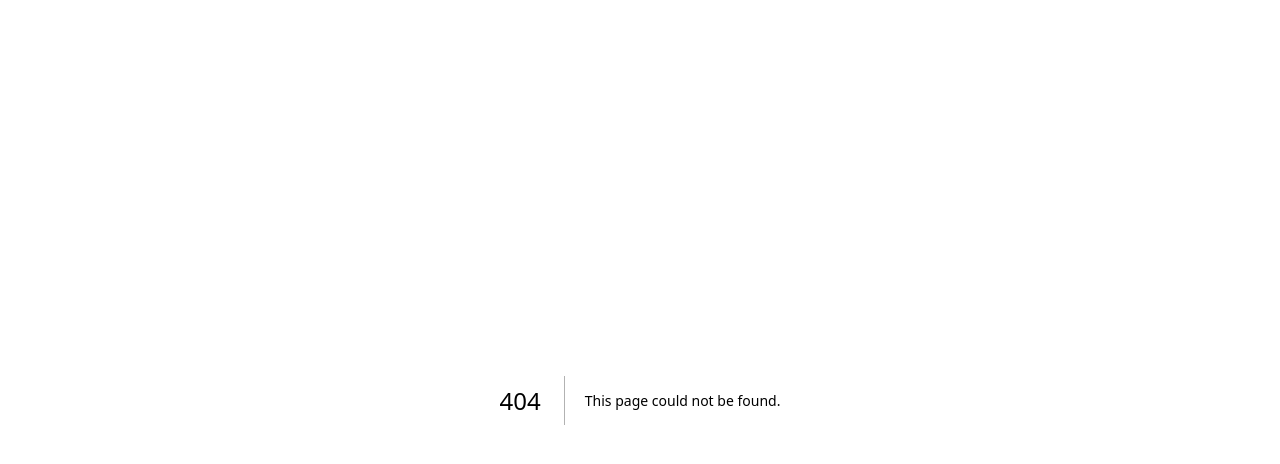
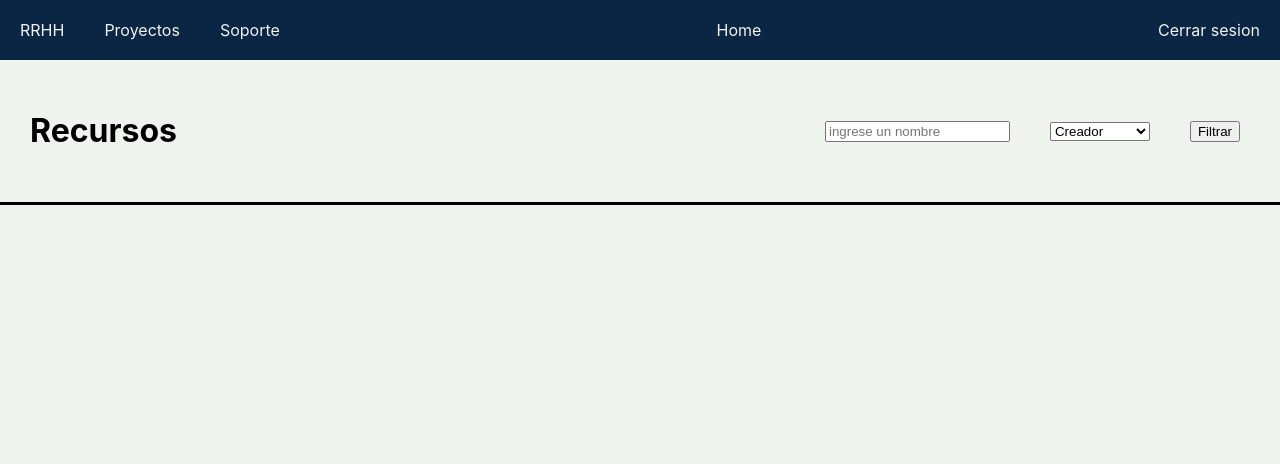
Before and after one commit to BrunoPasca/tribu_2_2022_2c, a Next.js app: page /moduloRecursos/landingRecursos in a window 1280 px wide. Before the commit this address had no page. Shown: the top 464 px of the page. Built offline with nearby package versions, Linux system fonts and the light colour scheme.

Commit message:
adds landing for rrhh modul

```diff
--- a/pages/header.tsx
+++ b/pages/header.tsx
@@ -2,10 +2,10 @@ import styles from '../styles/header.module.css'
 
 export default function Header() {
 
-    return(
+    return (
         <header className={styles.header}>
             <div className={styles.headerIzq}>
-            <a><div>RRHH</div></a>
+                <a href="/moduloRecursos/landingRecursos"><div>RRHH</div></a>
                 <a><div>Proyectos</div></a>
                 <a href="/moduloSoporte/soporte"><div>Soporte</div></a>
             </div>
--- a/pages/index.tsx
+++ b/pages/index.tsx
@@ -27,7 +27,7 @@ export default function Home() {
             </div>
           </a>
 
-          <a href="" className={styles.card}>
+          <a href="/moduloRecursos/landingRecursos" className={styles.card}>
             <h2>Recursos Humanos</h2>
             <ul>
               <li>Manejo de Recursos Humanos</li>
--- /dev/null
+++ b/pages/moduloRecursos/landingRecursos.tsx
@@ -0,0 +1,39 @@
+import styles from '../../styles/soporte.module.css'
+import Header from '../header';
+import Head_ from '../head';
+
+
+export default function LandingRecurso() {
+
+    return (<div className={styles.container}>
+
+        <Head_ nombre='Recursos'></Head_>
+
+        <Header></Header>
+
+        <div className={styles.navbar}>
+            <div className={styles.navbarIzq}>
+                <h1>Recursos</h1>
+            </div>
+            <div className={styles.navbarDer}>
+                <input placeholder='ingrese un nombre'></input>
+                <select>
+                    <option>Creador</option>
+                    <option>Resolutor</option>
+                    <option>Responsable</option>
+                    <option>Cliente</option>
+                </select>
+
+                <button>Filtrar</button>
+
+            </div>
+        </div>
+
+        <div className={styles.titulos}>
+            <div>
+
+            </div>
+        </div>
+    </div>
+    );
+}
```
Also changed, not shown: 1 other file (tests, documents, lock files or other folders). Lines whose indentation alone changed are shown as unchanged.
